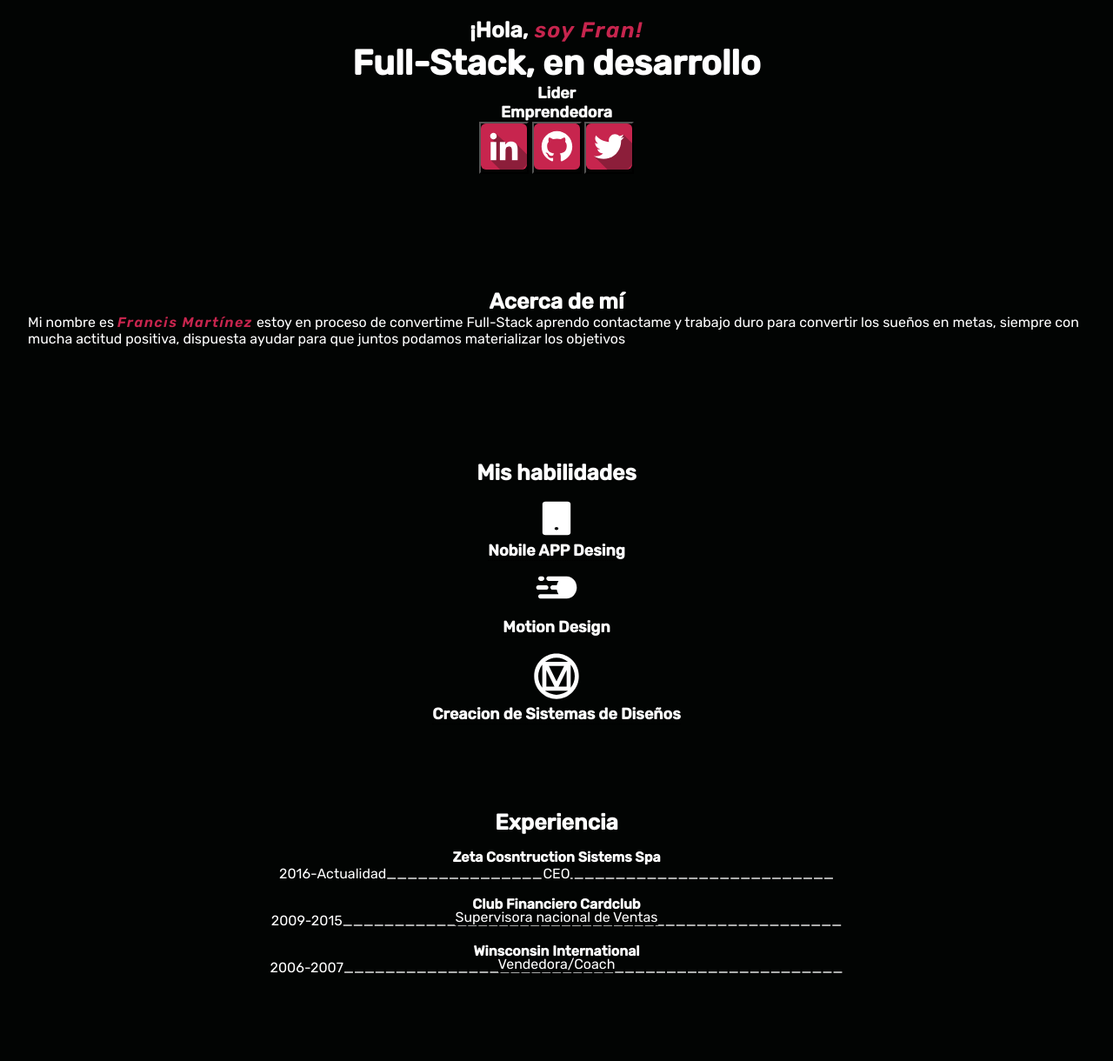
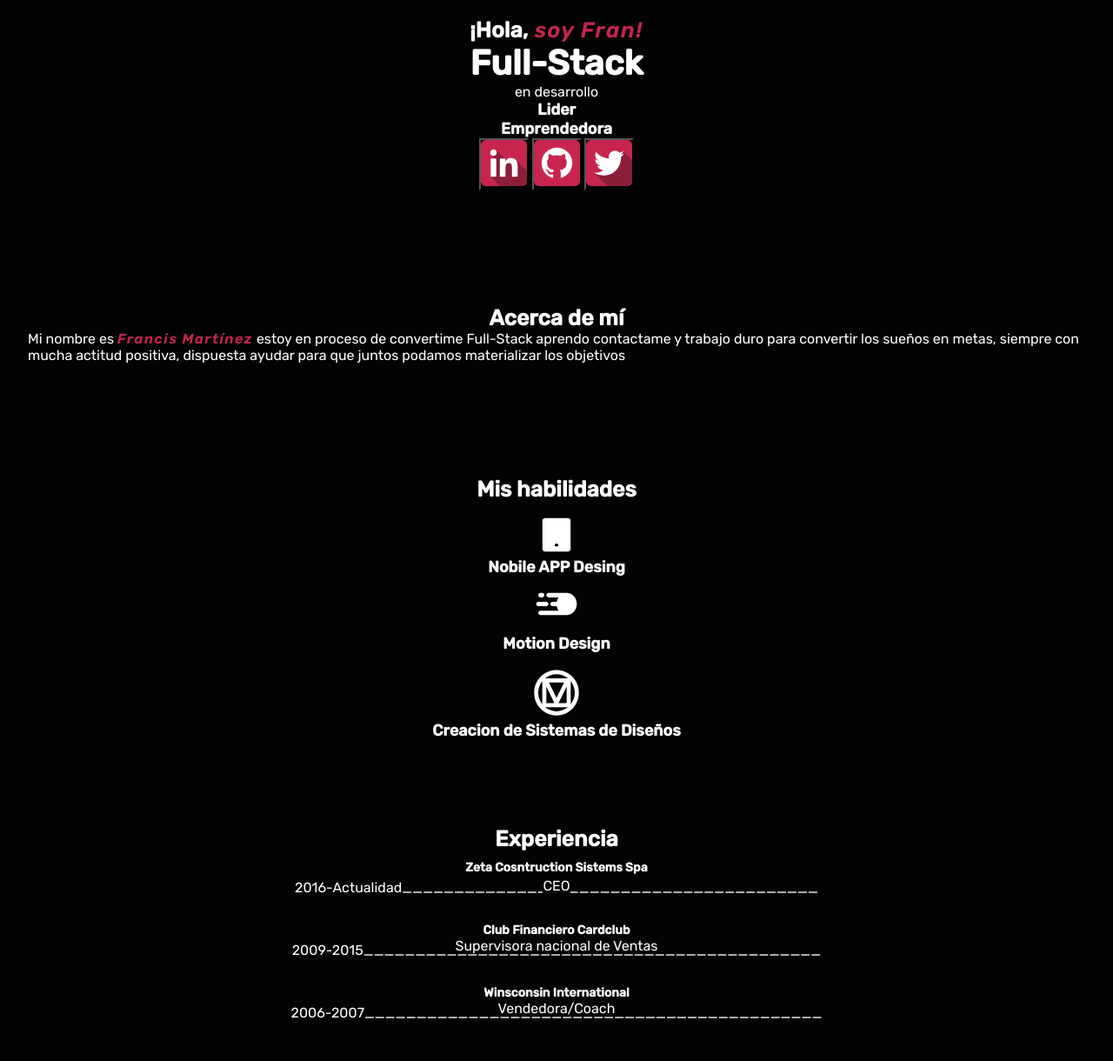
Before and after one commit to Fran2325/protafolioFran, a plain HTML site: page index.html in a window 1280 px wide. Shown: the part 340-1560 px from the top of the page at 87% size. Drawn offline with Linux system fonts and the light colour scheme.

Commit message:
acomodando experiencia

```diff
--- a/index.html
+++ b/index.html
@@ -34,7 +34,8 @@
             </div>
         </figure>
         <h2>¡Hola,<em class="nombreFran"> soy Fran!</em></h2>
-        <h1>Full-Stack, en desarrollo</h1>
+        <h1>Full-Stack</h1>
+         <div>en desarrollo</div>
         <h3>Lider</h3>
         <h3>Emprendedora</h3>
         <div class="conoceme">
@@ -128,19 +129,19 @@
         <div class="experienciaGrid1">
             <strong class="Empresa"><a href="https://zetasystems.cl/"> Zeta Cosntruction Sistems Spa </a></strong>
             <span class="cargo">CEO</span>
-            <span class="fecha">2016-Actualidad___________________________________________</span>
+            <span class="fecha">2016-Actualidad________________________________________</span>
         </div>
 
         <div class="experienciaGrid2">
             <strong class="Empresa"><a href="https://www.instagram.com/cardclubvzla/?hl=es">Club Financiero Cardclub</a></strong>
             <span class="cargo">Supervisora nacional de Ventas</span>
-            <span class="fecha">2009-2015________________________________________________</span>
+            <span class="fecha">2009-2015____________________________________________</span>
         </div>
 
         <div class="experienciaGrid3">
             <strong class="Empresa">Winsconsin International</strong>
             <span class="cargo">Vendedora/Coach</span>
-            <span class="fecha">2006-2007________________________________________________</span>
+            <span class="fecha">2006-2007____________________________________________</span>
         </div>
     </section>
     <!-- ---------------------------------------------------------------------->
--- a/style.css
+++ b/style.css
@@ -284,7 +284,6 @@ img{
     justify-content: center;
 }
 .experienciaGrid1{
-    margin-top: 1em;
     grid-column: 2/6;
     display: flex;
     flex-direction: column;
@@ -292,11 +291,23 @@ img{
     align-items: center;
     justify-content: end;
 }
+.Empresa{
+    margin-top: 10px;
+    font-size: 14px;
+}
 
 .cargo{
-    margin-top: 10px;
     position: absolute;
     z-index: 999999;
+    margin-bottom: 7px;
+}
+
+.experienciaGrid2,.cargo{
+    margin-top: 24px;
+}
+
+.fecha{
+    margin: 5px;
 }
 
 .experienciaGrid2{
@@ -336,7 +347,7 @@ img{
 .portafolio img{
     margin-top: 1em;
     width: 90%;
-    height:400px;
+    height:300px;
     border-radius: 1em;
     border: 0.5px solid var(--color7);
 }
```
